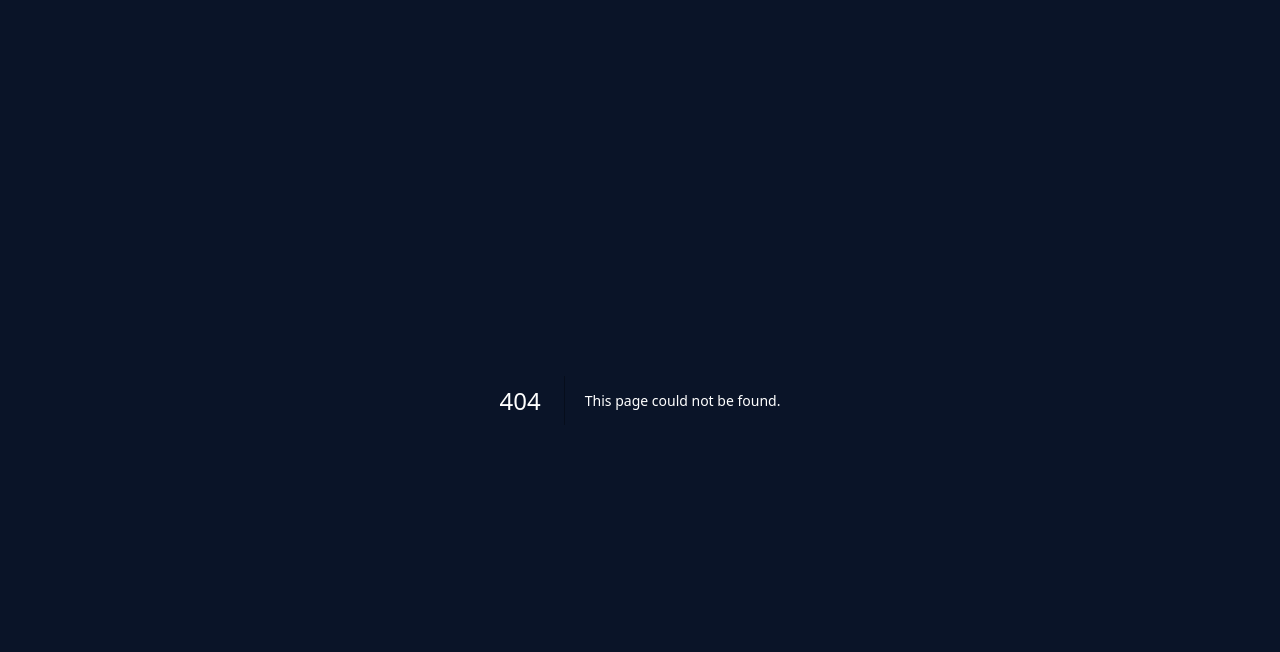
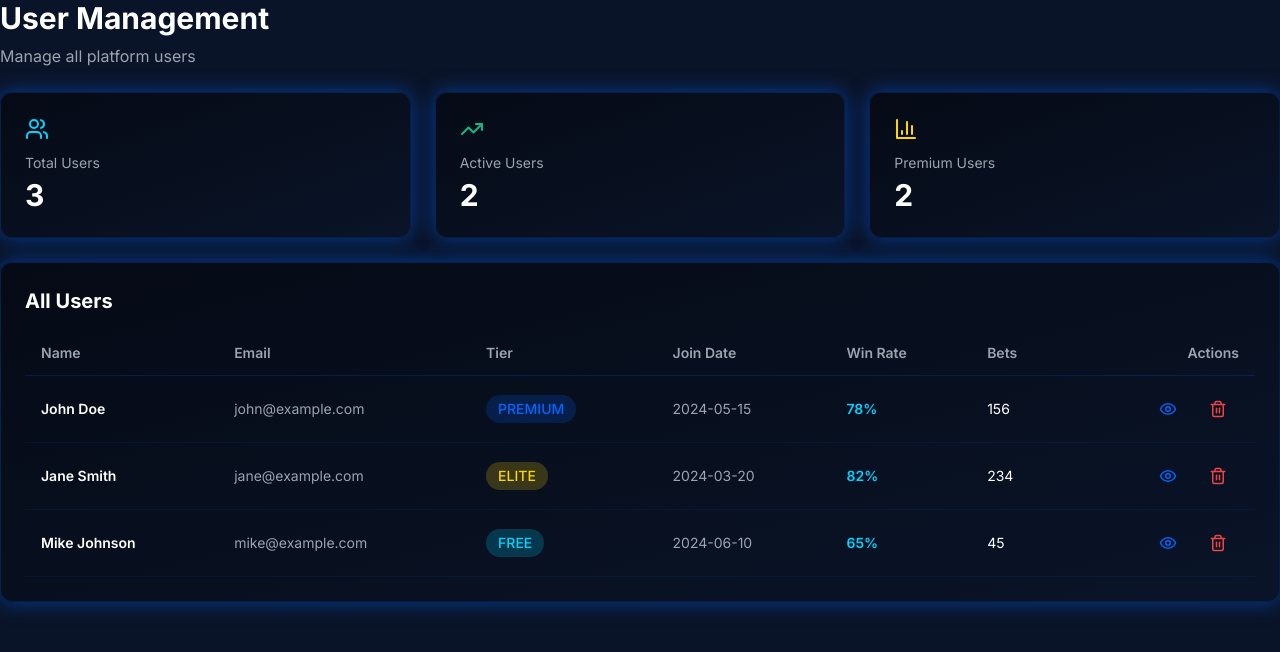
Before and after one commit to Frank56377/Betgenie, a Next.js app: page /admin/users in a window 1280 px wide. Before the commit this address had no page. Shown: the top 652 px of the page. Built offline with nearby package versions, Linux system fonts and the light colour scheme.

Commit message:
Add Admin Users management page

```diff
--- /dev/null
+++ b/src/app/admin/users/page.tsx
@@ -0,0 +1,130 @@
+'use client';
+
+import { useState } from 'react';
+import { Card } from '@/components/ui/Card';
+import { Badge } from '@/components/ui/Badge';
+import { Button } from '@/components/ui/Button';
+import { BarChart3, Users, Eye, TrendingUp, Trash2 } from 'lucide-react';
+
+const allUsers = [
+  {
+    id: 1,
+    name: 'John Doe',
+    email: 'john@example.com',
+    tier: 'PREMIUM',
+    joinDate: '2024-05-15',
+    winRate: 78,
+    totalBets: 156,
+    status: 'active',
+  },
+  {
+    id: 2,
+    name: 'Jane Smith',
+    email: 'jane@example.com',
+    tier: 'ELITE',
+    joinDate: '2024-03-20',
+    winRate: 82,
+    totalBets: 234,
+    status: 'active',
+  },
+  {
+    id: 3,
+    name: 'Mike Johnson',
+    email: 'mike@example.com',
+    tier: 'FREE',
+    joinDate: '2024-06-10',
+    winRate: 65,
+    totalBets: 45,
+    status: 'inactive',
+  },
+];
+
+export default function AdminUsers() {
+  const [users, setUsers] = useState(allUsers);
+
+  const getTierColor = (tier: string) => {
+    switch (tier) {
+      case 'ELITE':
+        return 'bg-primary-gold/20 text-primary-gold';
+      case 'PREMIUM':
+        return 'bg-primary-blue/20 text-primary-blue';
+      default:
+        return 'bg-primary-cyan/20 text-primary-cyan';
+    }
+  };
+
+  return (
+    <div className="space-y-6">
+      {/* Header */}
+      <div>
+        <h2 className="text-3xl font-bold text-neutral-white mb-2">User Management</h2>
+        <p className="text-neutral-text-secondary">Manage all platform users</p>
+      </div>
+
+      {/* Stats */}
+      <div className="grid md:grid-cols-3 gap-6">
+        <Card className="p-6">
+          <Users className="text-primary-cyan mb-3" size={24} />
+          <p className="text-neutral-text-secondary text-sm mb-1">Total Users</p>
+          <p className="text-3xl font-bold text-neutral-white">{users.length}</p>
+        </Card>
+        <Card className="p-6">
+          <TrendingUp className="text-status-success mb-3" size={24} />
+          <p className="text-neutral-text-secondary text-sm mb-1">Active Users</p>
+          <p className="text-3xl font-bold text-neutral-white">{users.filter(u => u.status === 'active').length}</p>
+        </Card>
+        <Card className="p-6">
+          <BarChart3 className="text-primary-gold mb-3" size={24} />
+          <p className="text-neutral-text-secondary text-sm mb-1">Premium Users</p>
+          <p className="text-3xl font-bold text-neutral-white">{users.filter(u => u.tier !== 'FREE').length}</p>
+        </Card>
+      </div>
+
+      {/* Users Table */}
+      <Card className="p-6">
+        <h3 className="text-xl font-bold text-neutral-white mb-4">All Users</h3>
+        <div className="overflow-x-auto">
+          <table className="w-full">
+            <thead>
+              <tr className="border-b border-primary-blue/20">
+                <th className="px-4 py-3 text-left text-sm font-semibold text-neutral-text-secondary">Name</th>
+                <th className="px-4 py-3 text-left text-sm font-semibold text-neutral-text-secondary">Email</th>
+                <th className="px-4 py-3 text-left text-sm font-semibold text-neutral-text-secondary">Tier</th>
+                <th className="px-4 py-3 text-left text-sm font-semibold text-neutral-text-secondary">Join Date</th>
+                <th className="px-4 py-3 text-left text-sm font-semibold text-neutral-text-secondary">Win Rate</th>
+                <th className="px-4 py-3 text-left text-sm font-semibold text-neutral-text-secondary">Bets</th>
+                <th className="px-4 py-3 text-right text-sm font-semibold text-neutral-text-secondary">Actions</th>
+              </tr>
+            </thead>
+            <tbody>
+              {users.map((user) => (
+                <tr key={user.id} className="border-b border-primary-blue/10 hover:bg-primary-navy-dark/50 transition-colors">
+                  <td className="px-4 py-4 text-sm font-semibold text-neutral-white">{user.name}</td>
+                  <td className="px-4 py-4 text-sm text-neutral-text-secondary">{user.email}</td>
+                  <td className="px-4 py-4 text-sm">
+                    <Badge variant="default" className={getTierColor(user.tier)}>
+                      {user.tier}
+                    </Badge>
+                  </td>
+                  <td className="px-4 py-4 text-sm text-neutral-text-secondary">{user.joinDate}</td>
+                  <td className="px-4 py-4 text-sm font-semibold text-primary-cyan">{user.winRate}%</td>
+                  <td className="px-4 py-4 text-sm text-neutral-white">{user.totalBets}</td>
+                  <td className="px-4 py-4 text-right">
+                    <div className="flex gap-2 justify-end">
+                      <Button variant="ghost" size="sm">
+                        <Eye size={18} />
+                      </Button>
+                      <Button variant="ghost" size="sm">
+                        <Trash2 size={18} className="text-status-error" />
+                      </Button>
+                    </div>
+                  </td>
+                </tr>
+              ))}
+            </tbody>
+          </table>
+        </div>
+      </Card>
+    </div>
+  );
+}
```
